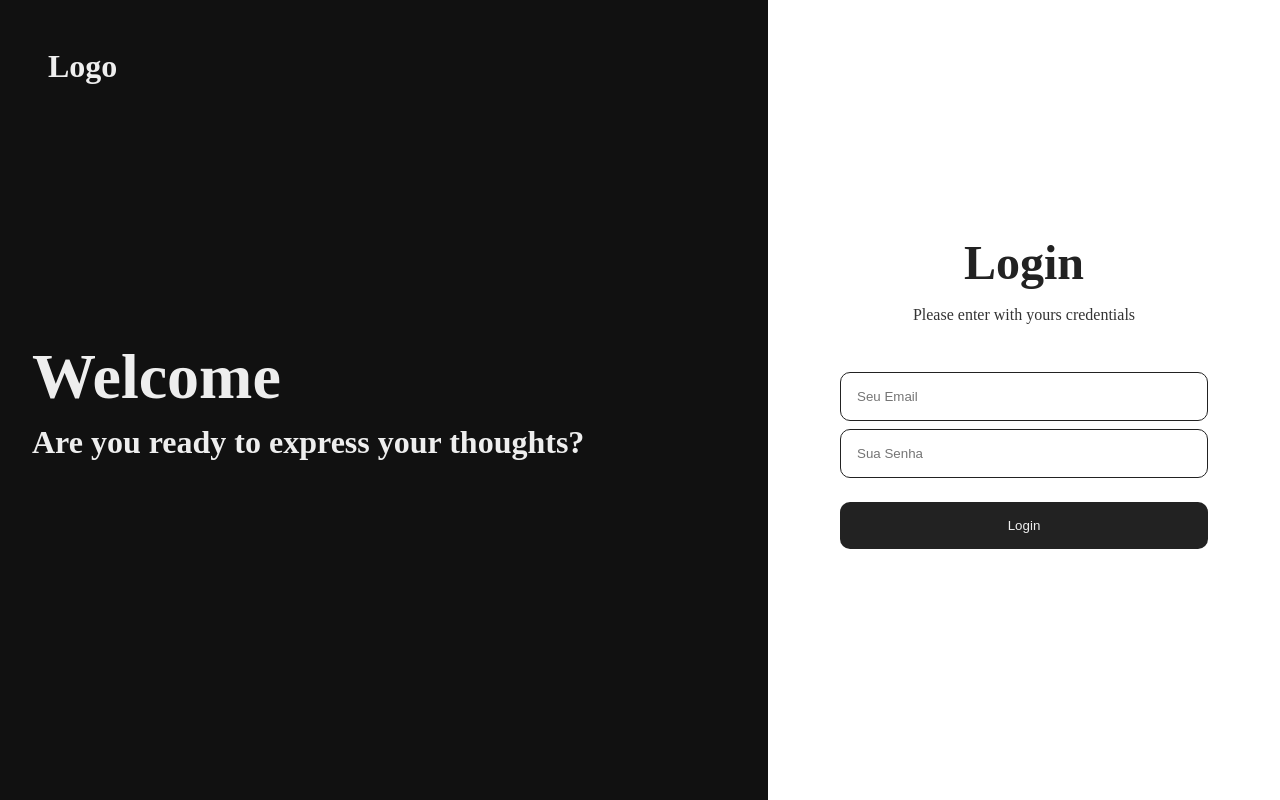
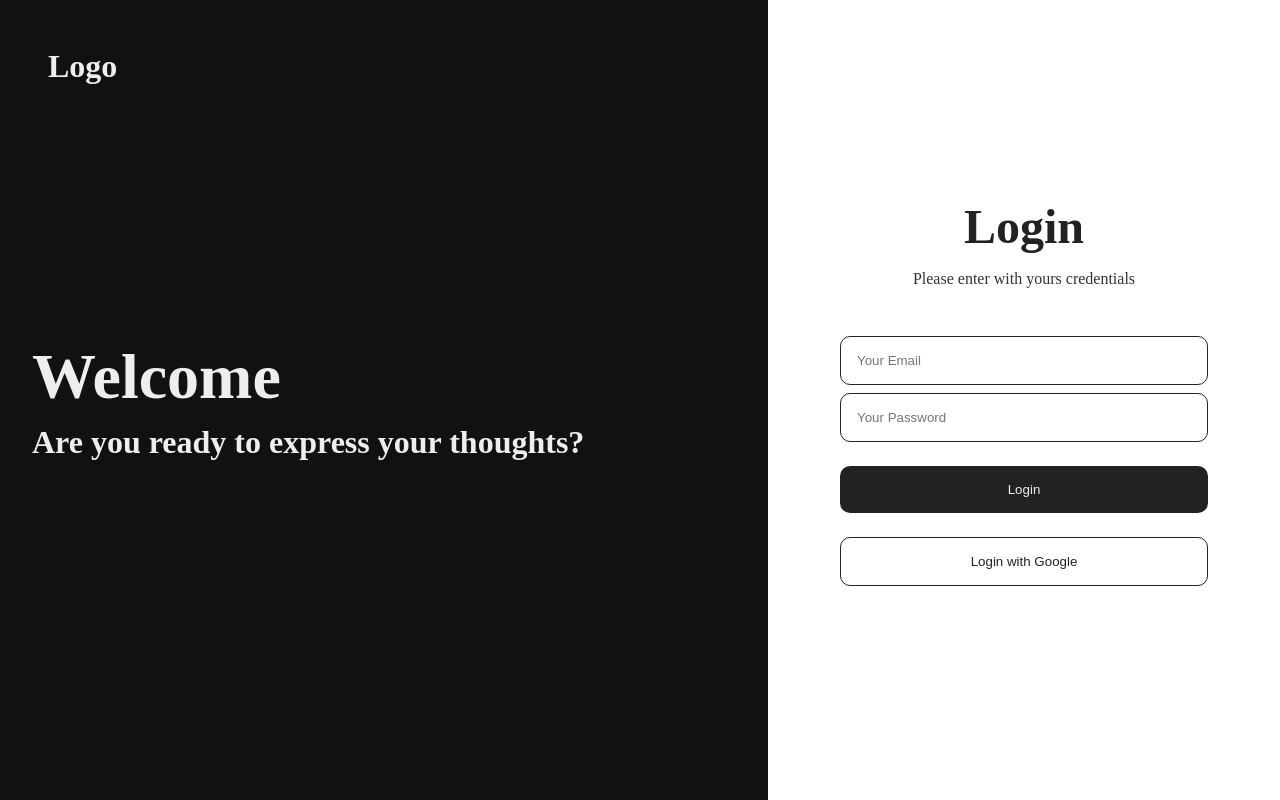
Before and after one commit to MrWerton/shareIt, a React (Vite) app: page / in a window 1280 px wide. Shown: the top 800 px of the page. Built offline with nearby package versions, Linux system fonts and the light colour scheme; no server answers; the database is empty.

Commit message:
ref: created components

```diff
--- /dev/null
+++ b/src/modules/auth/pages/LoginPage/components/Form/index.tsx
@@ -0,0 +1,38 @@
+import { FormEvent, useRef } from 'react'
+import { Button } from '../../../../../../shared/components/Button'
+import { Input } from '../../../../../../shared/components/Input'
+import { InputTextValidator } from '../../../../../../shared/validators'
+import { FormContainer, GoogleButton } from './styles'
+
+export const Form = () => {
+
+    const emailRef = useRef<HTMLInputElement>(null)
+    const passwordRef = useRef<HTMLInputElement>(null)
+
+
+    const handleLoginFormSubmit = (e: FormEvent<HTMLFormElement>) =>{
+        e.preventDefault()
+
+
+        const email = emailRef.current!.value;
+        const password = passwordRef.current!.value;
+
+        const isValid =  InputTextValidator.validate(emailRef.current!);
+        const emailIsValid = InputTextValidator.validate(passwordRef.current!);
+
+        if(isValid && emailIsValid){
+          console.log({email, password})
+
+        }
+
+    }
+
+  return (
+    <FormContainer onSubmit={handleLoginFormSubmit}>
+            <Input ref={emailRef} placeholder="Your Email"/>
+            <Input ref={passwordRef} placeholder="Your Password"/>
+            <Button  title='Login' type='submit'/>
+            <GoogleButton>Login with Google</GoogleButton>
+          </FormContainer>
+  )
+}
--- /dev/null
+++ b/src/modules/auth/pages/LoginPage/components/Form/styles.ts
@@ -0,0 +1,29 @@
+import styled from "styled-components";
+import { ButtonContainer } from "../../../../../../shared/components/Button/styles";
+
+export const FormContainer = styled.form`
+        width: 100%;
+        max-width: 400px;
+
+
+        display: flex;
+        flex-direction: column;
+        align-items: center;
+
+        padding: 1rem;
+        gap: .5rem;
+
+
+
+
+
+`
+export const GoogleButton = styled(ButtonContainer)`
+    display: flex;
+    align-items: center;
+    justify-content: center;
+    gap: 10px;
+    border: 1px solid #222;
+    background-color: white;
+    color: #222;
+`
--- /dev/null
+++ b/src/modules/auth/pages/LoginPage/components/Welcome/index.tsx
@@ -0,0 +1,12 @@
+import { TypeAnimation } from '../../../../../../shared/components/TyperAnimation'
+import { WelcomeContainer } from './styles'
+
+
+export function Welcome(){
+    return (
+        <WelcomeContainer>
+          <TypeAnimation  fontSize="4rem" color="#eee" delay={1000} isTitle text="Welcome"/>
+          <TypeAnimation  fontSize="2rem" color="#eee" delay={2000}  isTitle text="Are you ready to express your thoughts?"/>
+      </WelcomeContainer>
+    )
+}
--- /dev/null
+++ b/src/modules/auth/pages/LoginPage/components/Welcome/styles.ts
@@ -0,0 +1,20 @@
+import styled from "styled-components";
+
+
+export const WelcomeContainer = styled.div`
+        width: 100%;
+        height: 100;
+        display: flex;
+        flex-direction: column;
+        align-items: flex-start;
+        justify-content: center;
+
+        text-align: start;
+        gap: 10px;
+
+        padding: 2rem;
+        background-color: #111;
+        @media (max-width: 768px) {
+            display: none;
+        }
+`
--- a/src/modules/auth/pages/LoginPage/index.tsx
+++ b/src/modules/auth/pages/LoginPage/index.tsx
@@ -1,25 +1,17 @@
-import { TypeAnimation } from "../../../../shared/components/TyperAnimation"
-import { Button, Container, DescriptionForm, Form, FormContainer, Header, Input, TitleForm, Welcome } from "./styles"
-
+import { Form } from "./components/Form"
+import { Welcome } from "./components/Welcome"
+import { Container, DescriptionForm, FormContainer, Header, TitleForm } from "./styles"
 export const LoginPage = () => {
   return (
     <Container>
-      <Header>
-
-        <h1>Logo</h1>
-      </Header>
-      <Welcome>
-          <TypeAnimation  fontSize="4rem" color="#eee" delay={1000} isTitle text="Welcome"/>
-          <TypeAnimation  fontSize="2rem" color="#eee" delay={2000}  isTitle text="Are you ready to express your thoughts?"/>
-      </Welcome>
+        <Header>
+            <h1>Logo</h1>
+        </Header>
+        <Welcome/>
         <FormContainer>
           <TitleForm>Login</TitleForm>
           <DescriptionForm>Please enter with yours credentials</DescriptionForm>
-          <Form action="">
-            <Input placeholder="Seu Email"/>
-            <Input placeholder="Sua Senha"/>
-            <Button>Login</Button>
-          </Form>
+         <Form/>
         </FormContainer>
 
     </Container>
--- a/src/modules/auth/pages/LoginPage/styles.ts
+++ b/src/modules/auth/pages/LoginPage/styles.ts
@@ -1,5 +1,4 @@
 import styled from "styled-components";
-
 export const Container = styled.main`
     display: grid;
     grid-template-columns: 3fr 2fr;
@@ -8,7 +7,7 @@ export const Container = styled.main`
     width: 100vw;
     height: 100vh;
 
-    @media (max-width: 760px) {
+    @media (max-width: 768px) {
         grid-template-columns: 1fr;
         grid-template-rows: 80px 1fr;
 
@@ -25,7 +24,7 @@ export const Header = styled.header`
     left: 2rem;
     top: 2rem;
     color: #eee;
-    @media (max-width: 760px) {
+    @media (max-width: 768px) {
         width: 100%;
         padding: 1rem;
         left: 0;
@@ -43,23 +42,6 @@ export const Header = styled.header`
 
 `
 
-export const Welcome = styled.div`
-        width: 100%;
-        height: 100;
-        display: flex;
-        flex-direction: column;
-        align-items: flex-start;
-        justify-content: center;
-
-        text-align: start;
-        gap: 10px;
-
-        padding: 2rem;
-        background-color: #111;
-        @media (max-width: 760px) {
-            display: none;
-        }
-`
 
 
 
@@ -76,32 +58,14 @@ export const FormContainer = styled.div`
 
 
 `
-export const Form = styled.form`
-        width: 100%;
-        max-width: 400px;
 
-
-        display: flex;
-        flex-direction: column;
-        align-items: center;
-
-        padding: 1rem;
-        gap: .5rem;
-
-
-        @media (max-width: 760px) {
-            height: 1000px;
-        }
-
-
-`
 
 export const TitleForm = styled.strong`
         font-size: 3rem;
         color: #222;
         text-align: start;
         margin-bottom: 1rem;
-        @media (max-width: 760px) {
+        @media (max-width: 768px) {
             font-size: 2rem;
 
         }
@@ -111,38 +75,8 @@ export const DescriptionForm = styled.p`
         font-size: 1rem;
         color: #333;
         margin-bottom: 2rem;
-        @media (max-width: 760px) {
+        @media (max-width: 768px) {
             font-size: 1rem;
         }
 
 `
-export const Input = styled.input`
-        width: 100%;
-        border: 1px solid #222;
-
-        padding: 1rem;
-        border-radius: 10px;
-
-        &:focus{
-            outline: 0;
-        }
-`
-
-export const Button = styled.button`
-    width: 100%;
-    padding: 1rem;
-    background-color: #222;
-    margin-top: 1rem;
-    color: #eee;
-    border-radius: 10px;
-    border: 0;
-
-    cursor: pointer;
-    transition: filter .6s ease-in-out;
-
-    &:hover{
-        filter: opacity(.9);
-
-    }
-
-`
--- /dev/null
+++ b/src/shared/components/Button/index.tsx
@@ -0,0 +1,14 @@
+import { ButtonContainer } from './styles';
+interface ButtonProps{
+    title: string,
+    onClick?: () => void;
+    type?: "button" | "submit" | "reset" | undefined,
+    isLoading?: boolean
+}
+export const Button = ({onClick, title,isLoading, type = 'button'}: ButtonProps) => {
+  return (
+    <ButtonContainer type={type} onClick={onClick}>
+        {isLoading?"Loading...": title}
+    </ButtonContainer>
+  )
+}
--- /dev/null
+++ b/src/shared/components/Button/styles.ts
@@ -0,0 +1,20 @@
+import styled from "styled-components";
+
+export const ButtonContainer = styled.button`
+    width: 100%;
+    padding: 1rem;
+    background-color: #222;
+    margin-top: 1rem;
+    color: #eee;
+    border-radius: 10px;
+    border: 0;
+
+    cursor: pointer;
+    transition: filter .6s ease-in-out;
+
+    &:hover{
+        filter: opacity(.9);
+
+    }
+
+`
--- /dev/null
+++ b/src/shared/components/Input/index.tsx
@@ -0,0 +1,19 @@
+import {
+  forwardRef, ForwardRefRenderFunction
+} from 'react'
+import { InputContainer } from './styles'
+
+interface InputProps{
+  placeholder: string
+}
+export const InputBase: ForwardRefRenderFunction<HTMLInputElement, InputProps> = ({placeholder},
+  ref
+)  =>{return (
+    <InputContainer >
+      <input ref={ref} placeholder={placeholder}  />
+      <span />
+    </InputContainer>
+  )
+}
+
+export const Input = forwardRef(InputBase)
--- /dev/null
+++ b/src/shared/components/Input/styles.ts
@@ -0,0 +1,23 @@
+import styled from "styled-components";
+
+export const InputContainer = styled.div`
+        width: 100%;
+
+        border-radius: 10px;
+        input{
+            border: 1px solid #222;
+            border-radius: 10px;
+            padding: 1rem;
+            width: 100%;
+
+            &:focus{
+                outline: 0;
+            }
+
+        }
+
+        span{
+            margin-top: 10px;
+            color: red;
+        }
+`
```
